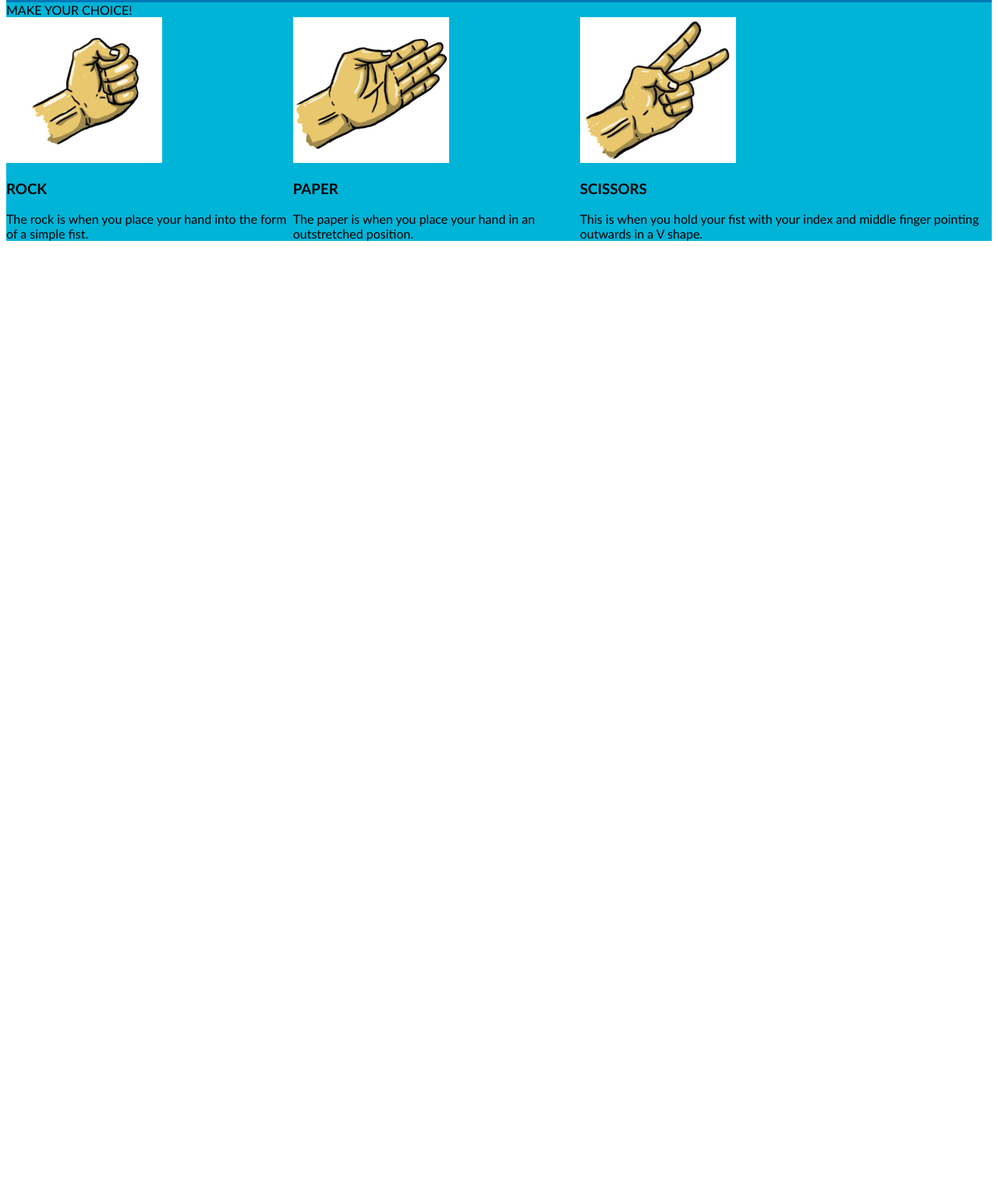
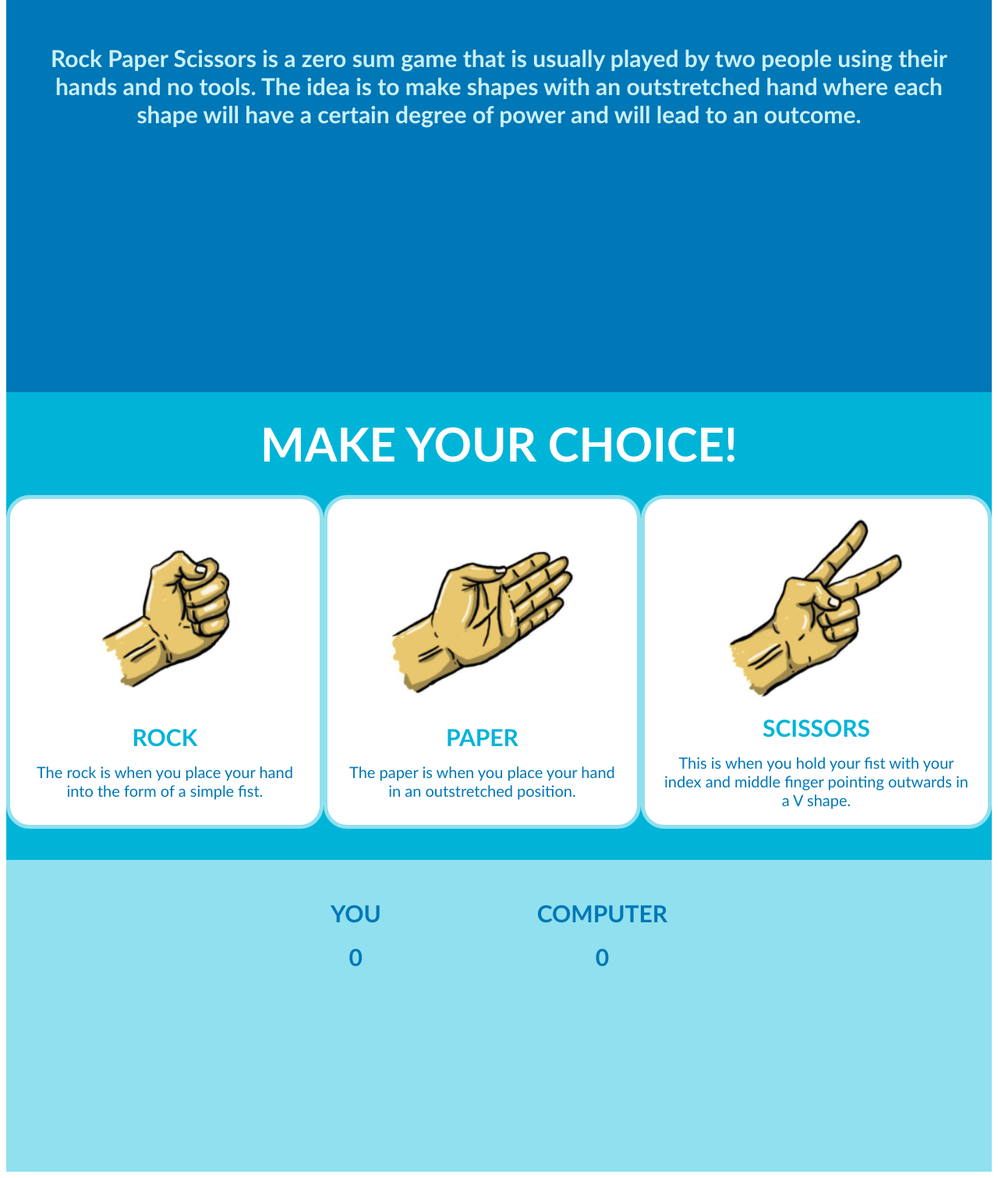
Before and after one commit to MansurTiyes/rock-paper-scissors, a plain HTML site: page index.html in a window 1280 px wide. Shown: the part 505-2016 px from the top of the page at 78% size. Before the commit the page ends 822 px from the top, so only its background shows below. Drawn offline with Linux system fonts and the light colour scheme.

Commit message:
Finished css layout

```diff
--- a/index.html
+++ b/index.html
@@ -37,7 +37,14 @@
     </div>
 
     <div class="resultArea">
-
+        <ul class="playerScoreArea">
+            <li class="you">YOU</li>
+            <li id="playerScore">0</li>
+        </ul>
+        <ul class="computerScoreArea">
+            <li class="computer">COMPUTER</li>
+            <li id="computerScore">0</li>
+        </ul>
     </div>
 </body>
 </html>
--- a/style.css
+++ b/style.css
@@ -8,7 +8,7 @@ body{
     display: flex;
     flex-direction: column;
     background-color: #0077b6;
-    height: 500px;
+    height: 1000px;
     justify-content: center;
     align-items: center;
     text-align: center;
@@ -26,7 +26,7 @@ h2{
 }
 
 p {
-    font-size: 20px;
+    font-size: 30px;
     color: #caf0f8;
     font-weight: bold;
     margin-top: 50px;
@@ -38,9 +38,77 @@ p {
     display: flex;
     flex-direction: column;
     background: #00b4d8;
+    height: 600px;
 }
 
 .choice {
     display: flex;
     justify-content: space-evenly;
 }
+
+.selectChoice{
+    display: flex;
+    flex-direction: column;
+    border: solid #90e0ef;
+    justify-content: center;
+    align-items: center;
+    background: white;
+    text-align: center;
+    border-width: 5px;
+    gap: 10px;
+    max-width: 400px;
+    border-radius: 30px;
+    padding: 20px;
+}
+
+img {
+    height: 240px;
+    width: 240px;
+}
+
+.playHeader {
+    font-size: 60px;
+    color: white;
+    font-weight: bolder;
+    align-self: center;
+    padding-bottom: 30px;
+    padding-top: 30px;
+}
+
+h3{
+    color: #00b4d8;
+    font-size: 30px;
+    margin-top: 5px;
+    margin-bottom: 5px;
+}
+
+.text{
+    color: #0077b6;
+    font-size: 20px;
+}
+
+ul {
+    list-style: none;
+    margin: 0px;
+    padding: 0px;
+}
+
+.resultArea{
+    display: flex;
+    justify-content: center;
+    height: 400px;
+    background-color: #90e0ef;
+    gap: 200px;
+}
+
+.playerScoreArea,
+.computerScoreArea{
+    display: flex;
+    flex-direction: column;
+    align-items: center;
+    color:#0077b6;
+    font-weight: bold;
+    font-size: 30px;
+    margin-top: 50px;
+    gap: 20px;
+}
```
